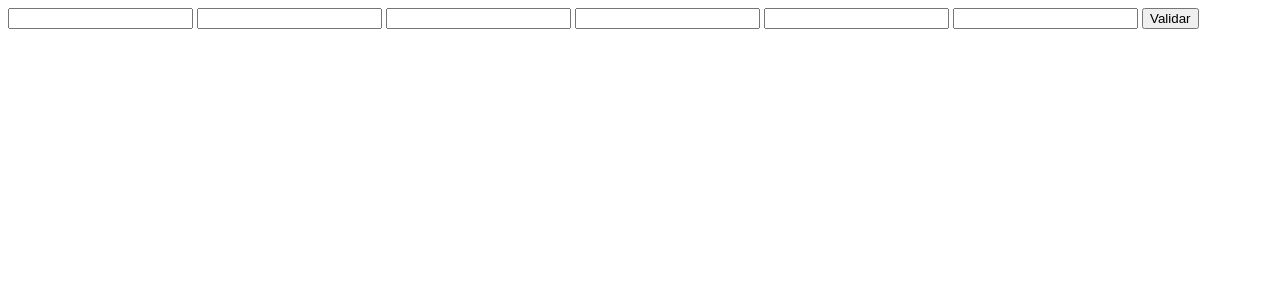
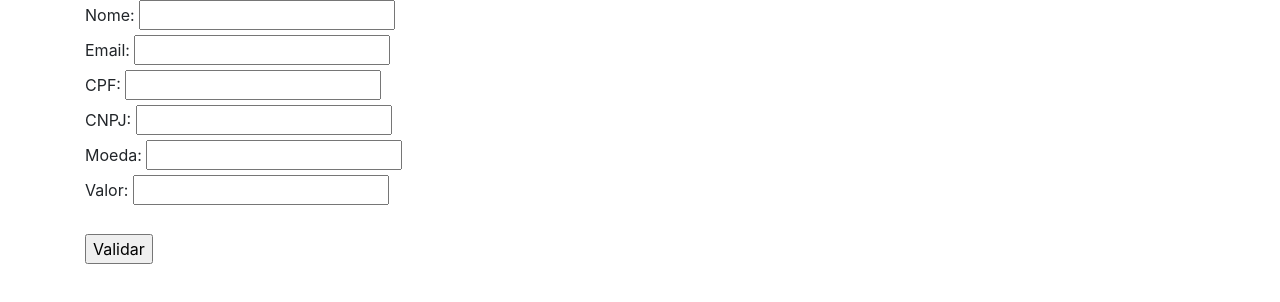
Before and after one commit to LuizGMiranda/validatejs, a plain HTML site: page index.html in a window 1280 px wide. Drawn offline with nearby package versions, Linux system fonts and the light colour scheme.

Commit message:
Adicionado Bootstrap e ajustado HTML

```diff
--- a/index.html
+++ b/index.html
@@ -1,15 +1,29 @@
-<html>
+<!doctype html>
+<html lang="pt_BR">
     <head>
+
+        <meta name="viewport" content="width=device-width, initial-scale=1, shrink-to-fit=no">
+        <link rel="stylesheet" href="https://maxcdn.bootstrapcdn.com/bootstrap/4.0.0/css/bootstrap.min.css" integrity="sha384-Gn5384xqQ1aoWXA+058RXPxPg6fy4IWvTNh0E263XmFcJlSAwiGgFAW/dAiS6JXm" crossorigin="anonymous">
         <script src="validate.js"></script>
+
     </head>
-    <body>
+    <body class="container">
+        <div id='form_msg' style="display:none" role="alert">
+        </div>
         <form name='form' id='form'>
-            <input name="nome" id="form_nome" type="text">
-            <input id="form_email" type="text">
-            <input name="cpf" id="form_cpf" type="text">
-            <input name="cnpj" id="form_cnpj" type="text">
-            <input name="moeda" id="form_moeda" type="number">
-            <input name="valor" id="form_valor" type="number">
+            <label>Nome:</label>
+            <input name="nome" id="form_nome" type="text"><br/>
+            <label>Email:</label>
+            <input id="form_email" type="email"><br/>
+            <label>CPF:</label>
+            <input name="cpf" id="form_cpf" type="text"><br/>
+            <label>CNPJ:</label>
+            <input name="cnpj" id="form_cnpj" type="text"><br/>
+            <label>Moeda:</label>
+            <input name="moeda" id="form_moeda" type="number"><br/>
+            <label>Valor:</label>
+            <input name="valor" id="form_valor" type="number"><br/>
+            <br/>
             <input type="button" type="submit" onclick="validaCampos()" value="Validar">
         </form>
     </body>
```
